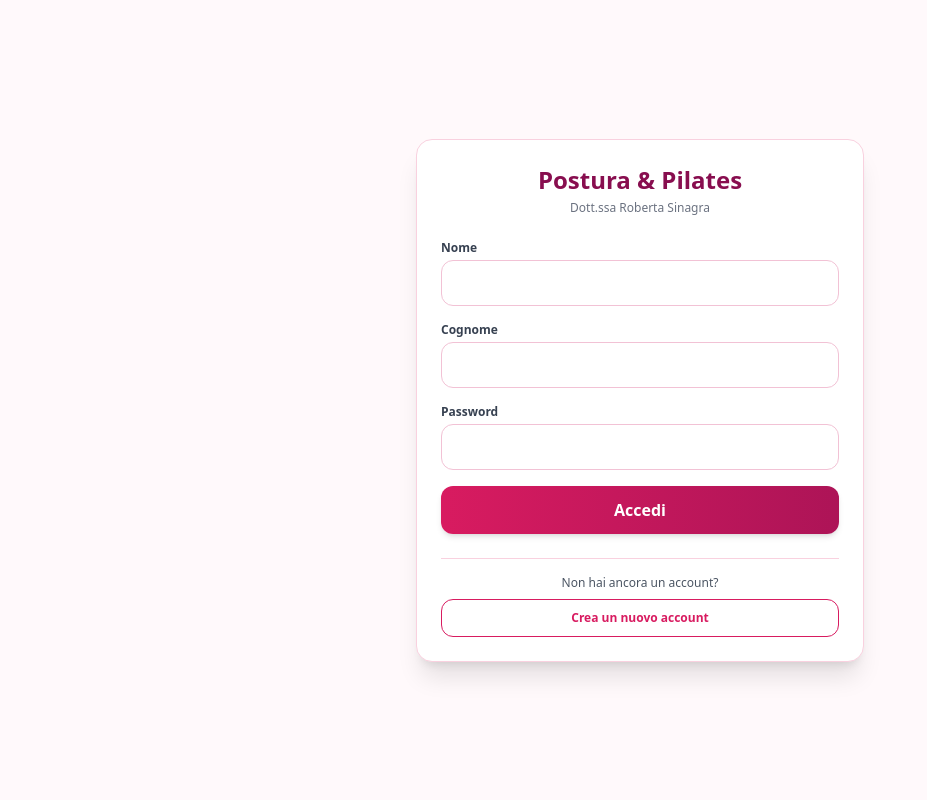
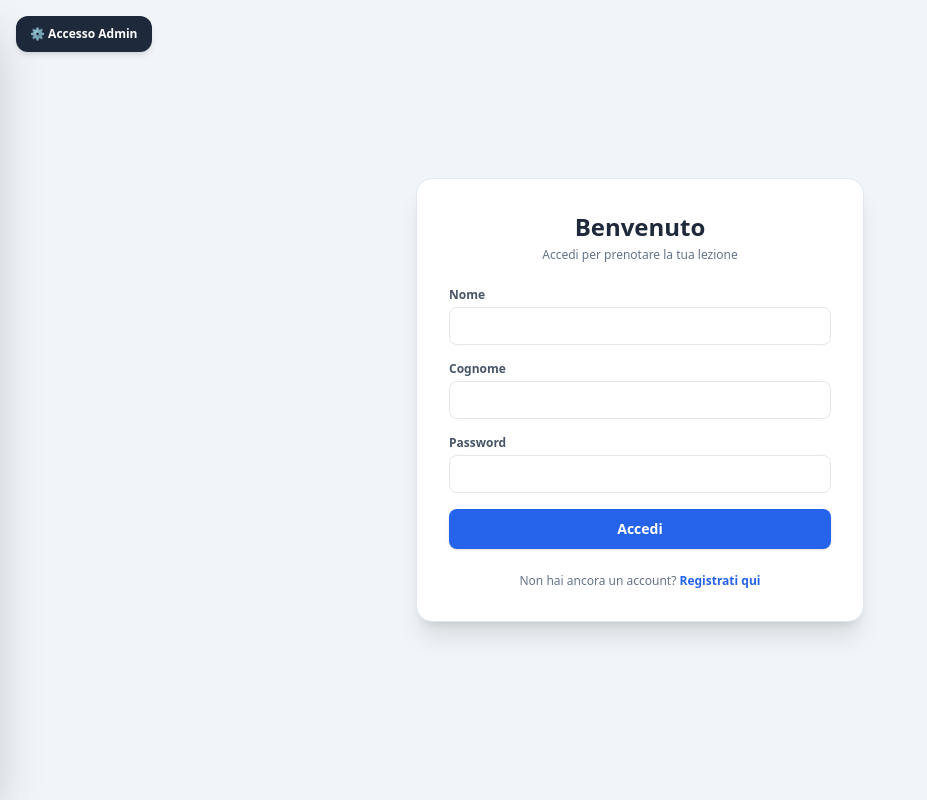
Before and after one commit to TribalTW/posturaepilates, a FastAPI app: page / in a window 1280 px wide. Shown: the whole page, without its empty margins (0-927 px from the left). Run offline with FastAPI, Linux system fonts and the light colour scheme; parts of the project's set-up code (start-up, migrations or seed data) failed here and were passed over; some libraries are stand-ins or nearby versions.

Commit message:
Update login.html

```diff
--- a/pilates-webapp/templates/login.html
+++ b/pilates-webapp/templates/login.html
@@ -3,51 +3,112 @@
 <head>
     <meta charset="UTF-8">
     <meta name="viewport" content="width=device-width, initial-scale=1.0">
-    <title>Postura & Pilates - Accedi</title>
+    <title>Accedi - Studio Postura & Pilates</title>
     <script src="https://cdn.tailwindcss.com"></script>
 </head>
-<body class="bg-[#fff9fb] min-h-screen flex items-center justify-center p-4">
-    <div class="max-w-md w-full bg-white border border-[#f9d1df] p-6 rounded-2xl shadow-xl">
-        <h1 class="text-2xl font-bold text-[#880E4F] text-center mb-1">Postura & Pilates</h1>
-        <p class="text-xs text-center text-gray-500 mb-6">Dott.ssa Roberta Sinagra</p>
+<body class="bg-slate-100 min-h-screen flex items-center justify-center relative overflow-x-hidden font-sans">
+
+    <!-- BOTTONE APERTURA TENDINA ADMIN (IN ALTO A SINISTRA) -->
+    <button onclick="toggleAdminPanel()"
+            class="fixed top-4 left-4 z-50 bg-slate-800 hover:bg-slate-900 text-white text-xs font-semibold px-3.5 py-2.5 rounded-xl shadow-md flex items-center gap-2 transition-all hover:scale-105 cursor-pointer">
+        <span>⚙️ Accesso Admin</span>
+    </button>
+
+    <!-- TENDINA / PANNELLO LATERALE ADMIN (SLIDE DA SINISTRA) -->
+    <div id="adminDrawer"
+         class="fixed top-0 left-0 h-full w-80 bg-slate-900 text-white z-50 transform -translate-x-full transition-transform duration-300 ease-in-out shadow-2xl p-6 flex flex-col justify-between">
+        <div>
+            <!-- Header Tendina -->
+            <div class="flex justify-between items-center mb-8 border-b border-slate-700 pb-4">
+                <h2 class="text-base font-bold flex items-center gap-2 text-slate-100">
+                    <span>🔒</span> Area Riservata Admin
+                </h2>
+                <button onclick="toggleAdminPanel()" class="text-slate-400 hover:text-white text-xl font-bold p-1">&times;</button>
+            </div>
+
+            <!-- Messaggio Errore Admin -->
+            {% if admin_error %}
+            <div class="bg-red-500/20 border border-red-500 text-red-200 text-xs p-3 rounded-lg mb-4">
+                ⚠️ {{ admin_error }}
+            </div>
+            {% endif %}
+
+            <!-- Form Credenziali Admin -->
+            <form action="/admin/login" method="POST" class="space-y-4">
+                <div>
+                    <label class="block text-xs font-medium text-slate-300 mb-1">Username / Email Admin</label>
+                    <input type="text" name="username" required placeholder="Inserisci username"
+                           class="w-full px-3 py-2 bg-slate-800 border border-slate-700 rounded-lg text-sm text-white focus:outline-none focus:border-blue-500">
+                </div>
+                <div>
+                    <label class="block text-xs font-medium text-slate-300 mb-1">Password Admin</label>
+                    <input type="password" name="password" required placeholder="••••••••"
+                           class="w-full px-3 py-2 bg-slate-800 border border-slate-700 rounded-lg text-sm text-white focus:outline-none focus:border-blue-500">
+                </div>
+                <button type="submit"
+                        class="w-full py-2.5 bg-blue-600 hover:bg-blue-500 font-semibold rounded-lg text-sm text-white transition shadow-md">
+                    Accedi al Pannello Admin
+                </button>
+            </form>
+        </div>
+
+        <div class="text-[11px] text-slate-500 text-center border-t border-slate-800 pt-4">
+            Riservato alla Dott.ssa Roberta Sinagra
+        </div>
+    </div>
+
+    <!-- OVERLAY SFONDO SCURO (Chiude la tendina cliccando fuori) -->
+    <div id="adminOverlay" onclick="toggleAdminPanel()" class="fixed inset-0 bg-black/50 z-40 hidden transition-opacity"></div>
+
+    <!-- FORM LOGIN UTENTE CLIENTE (AL CENTRO DELLA PAGINA) -->
+    <div class="bg-white p-8 rounded-2xl shadow-xl w-full max-w-md border border-slate-200 m-4">
+        <div class="text-center mb-6">
+            <h1 class="text-2xl font-bold text-slate-800">Benvenuto</h1>
+            <p class="text-xs text-slate-500 mt-1">Accedi per prenotare la tua lezione</p>
+        </div>
 
         {% if error %}
-            <div class="bg-red-100 border border-red-400 text-red-700 px-4 py-2 rounded-xl mb-4 text-xs text-center">
-                {{ error }}
-            </div>
-        {% endif %}
-
-        {% if success %}
-            <div class="bg-green-100 border border-green-400 text-green-700 px-4 py-2 rounded-xl mb-4 text-xs text-center">
-                {{ success }}
-            </div>
+        <div class="bg-red-50 border border-red-200 text-red-700 text-xs p-3 rounded-lg mb-4 text-center">
+            ⚠️ {{ error }}
+        </div>
         {% endif %}
 
         <form action="/login" method="POST" class="space-y-4">
             <div>
-                <label class="block text-xs font-semibold text-gray-700 mb-1">Nome</label>
-                <input type="text" name="nome" required class="w-full p-2.5 border border-[#f2c2d5] rounded-xl outline-none focus:border-[#D81B60]">
+                <label class="block text-xs font-semibold text-slate-600 mb-1">Nome</label>
+                <input type="text" name="nome" required class="w-full px-3 py-2 border rounded-lg text-sm focus:ring-2 focus:ring-blue-500 focus:outline-none">
             </div>
             <div>
-                <label class="block text-xs font-semibold text-gray-700 mb-1">Cognome</label>
-                <input type="text" name="cognome" required class="w-full p-2.5 border border-[#f2c2d5] rounded-xl outline-none focus:border-[#D81B60]">
+                <label class="block text-xs font-semibold text-slate-600 mb-1">Cognome</label>
+                <input type="text" name="cognome" required class="w-full px-3 py-2 border rounded-lg text-sm focus:ring-2 focus:ring-blue-500 focus:outline-none">
             </div>
             <div>
-                <label class="block text-xs font-semibold text-gray-700 mb-1">Password</label>
-                <input type="password" name="password" required class="w-full p-2.5 border border-[#f2c2d5] rounded-xl outline-none focus:border-[#D81B60]">
+                <label class="block text-xs font-semibold text-slate-600 mb-1">Password</label>
+                <input type="password" name="password" required class="w-full px-3 py-2 border rounded-lg text-sm focus:ring-2 focus:ring-blue-500 focus:outline-none">
             </div>
-            <button type="submit" class="w-full bg-gradient-to-r from-[#D81B60] to-[#AD1457] text-white font-bold py-3 rounded-xl shadow-md hover:opacity-95 transition">
+            <button type="submit" class="w-full py-2.5 bg-blue-600 hover:bg-blue-700 text-white font-semibold rounded-lg text-sm transition shadow">
                 Accedi
             </button>
         </form>
 
-        <!-- SEZIONE REGISTRAZIONE AGGIUNTA -->
-        <div class="mt-6 pt-4 border-t border-[#f9d1df] text-center">
-            <p class="text-xs text-gray-600 mb-2">Non hai ancora un account?</p>
-            <a href="/registrati" class="inline-block w-full text-center border border-[#D81B60] text-[#D81B60] font-semibold py-2.5 rounded-xl hover:bg-[#fff0f5] transition text-xs">
-                Crea un nuovo account
-            </a>
+        <div class="mt-6 text-center text-xs text-slate-500">
+            Non hai ancora un account? <a href="/registrati" class="text-blue-600 font-semibold hover:underline">Registrati qui</a>
         </div>
     </div>
+
+    <!-- JAVASCRIPT APERTURA / CHIUSURA TENDINA -->
+    <script>
+        function toggleAdminPanel() {
+            const drawer = document.getElementById('adminDrawer');
+            const overlay = document.getElementById('adminOverlay');
+            drawer.classList.toggle('-translate-x-full');
+            overlay.classList.toggle('hidden');
+        }
+
+        // Se c'è un errore di accesso admin, apre automaticamente la tendina all'avvio
+        {% if admin_error %}
+        toggleAdminPanel();
+        {% endif %}
+    </script>
 </body>
 </html>
```
